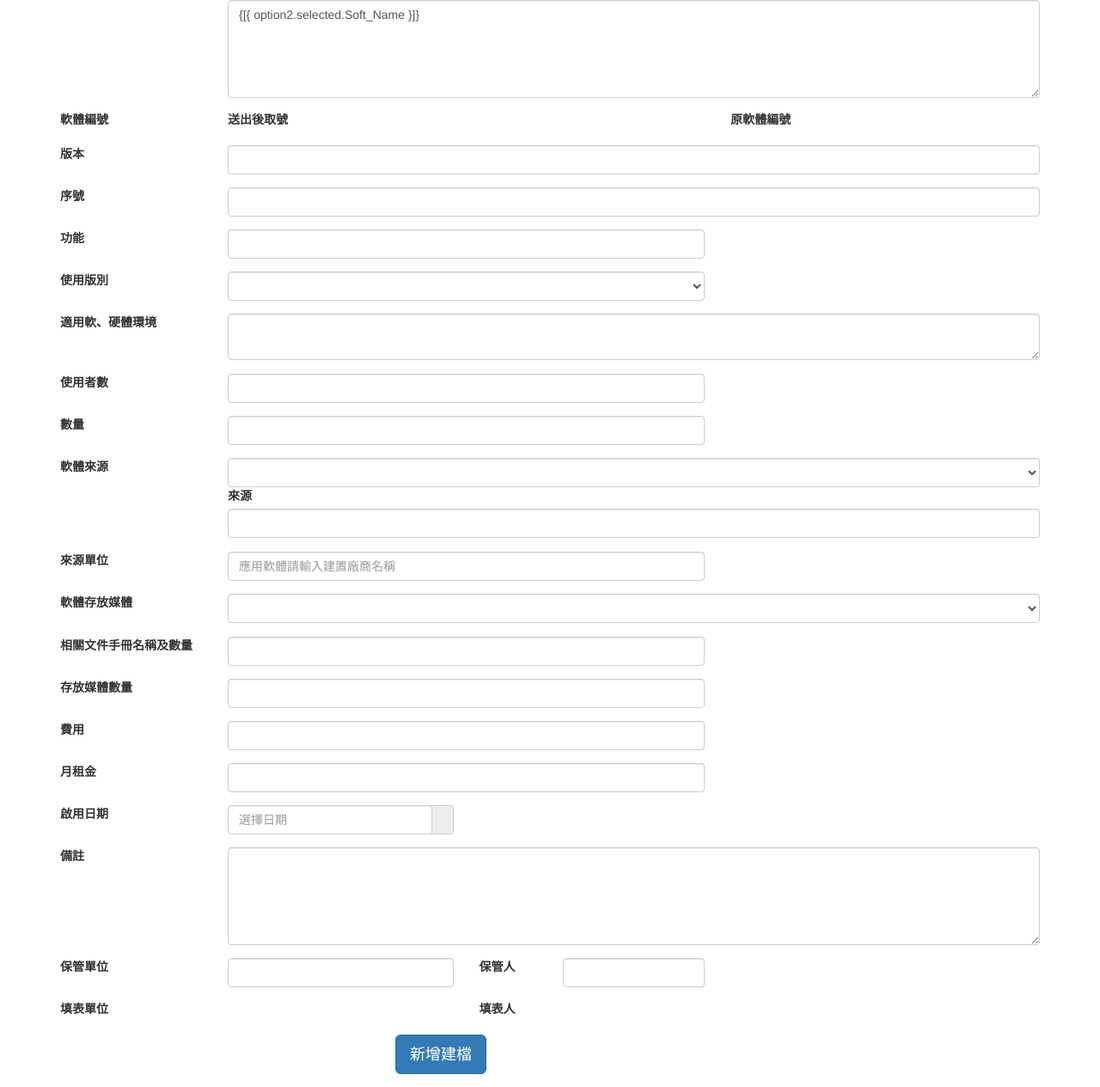
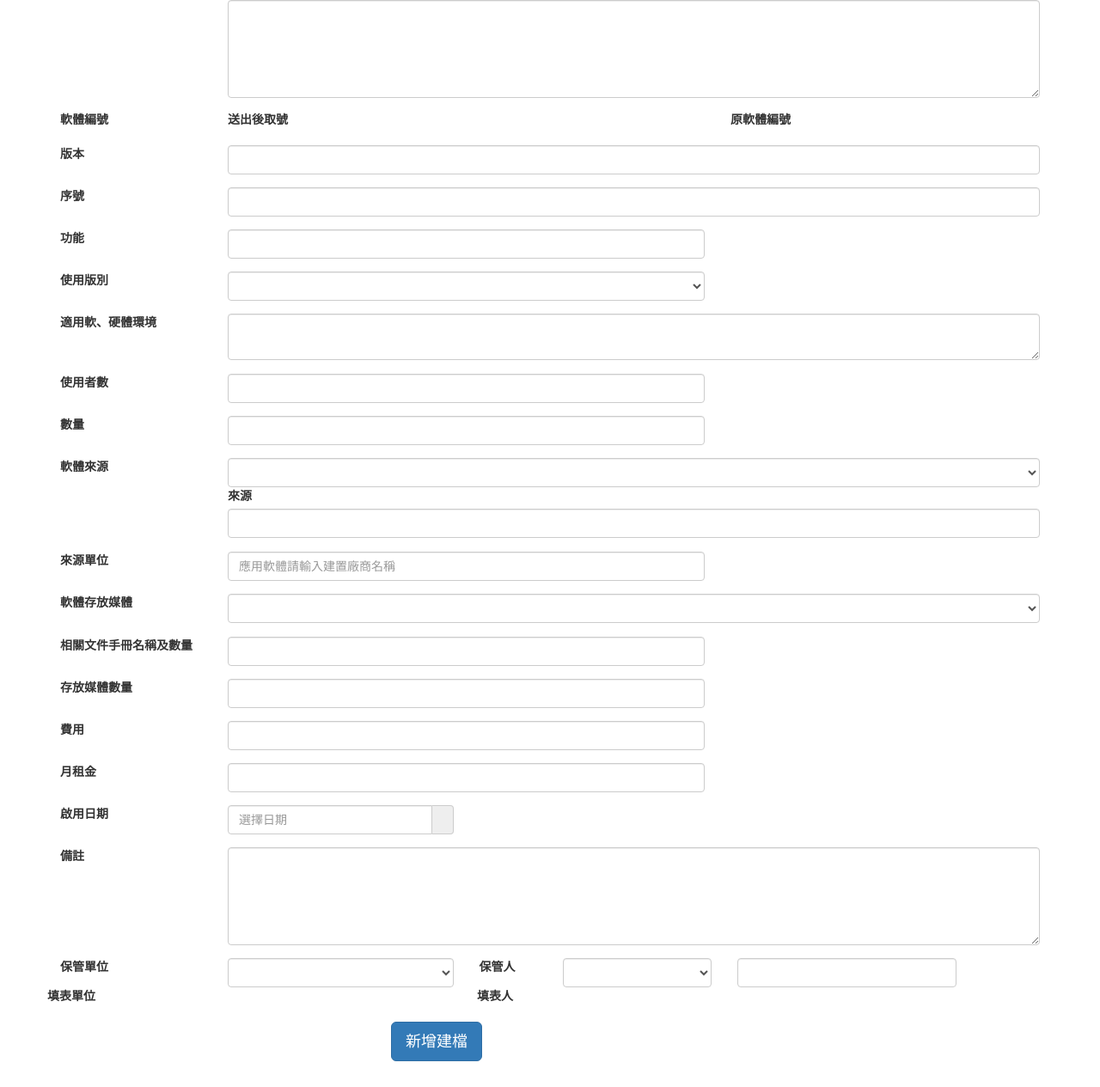
Before and after one commit to JaosnHsieh/softmana, a Node server app: template app/views/soft-add.handlebars in a window 1280 px wide. Shown: the part 225-1490 px from the top of the page at 86% size. Run offline with Node 20, Linux system fonts and the light colour scheme; the template is opened without the code that fills it, so the values that code supplies are empty; some libraries are stand-ins or nearby versions.

Commit message:
soft-add的介面讀取資料做好了 接著做前後端驗證 和 儲存

```diff
--- a/app/controllers/api.js
+++ b/app/controllers/api.js
@@ -106,6 +106,33 @@ router.get('/softName',function(req,res,next){
 });
 
 
+router.get('/tbDep',function(req,res,next){
+
+  db.tb_DEP.findAll({
+    // order: '"DEP_NO" ASC'
+  }).then(function(data){
+      res.json(data);
+  });
+
+
+
+});
+
+
+router.get('/adViewSSO',function(req,res,next){
+
+    db.ad_view_SSO.removeAttribute('id');
+
+  db.ad_view_SSO.findAll({
+    // order: '"DEP_NO" ASC'
+    where : { department: req.query.department }
+  }).then(function(data){
+    console.log(data);
+      res.json(data);
+  });
+
+});
+
 
 
 
--- a/app/views/partials/soft-add.handlebars
+++ b/app/views/partials/soft-add.handlebars
@@ -1,5 +1,5 @@
 <div ng-controller="softAddCtrl">
-    {[{soft}]}
+    {[{soft | json}]}
 
     <form class="">
 
@@ -8,7 +8,7 @@
                 <label for="">軟體別</label>
             </div>
             <div class="col-sm-10">
-                 <select name="softWay" class="form-control" ng-model="soft.way"
+                 <select name="softWay" class="form-control" ng-model="soft.diff"
                  ng-options="o.Option_Value as o.Option_Name for o in form.options1">
 
                 </select>
@@ -21,11 +21,12 @@
                 <label for="">軟體名稱</label>
             </div>
             <div class="col-sm-10">
-                <select name="softName" class="form-control" ng-model="option2.selected"
-                 ng-options="o.Soft_Name for o in form.options2 | orderBy:'Soft_Name' ">
+                <select name="softName" class="form-control" ng-model="soft.name"
+                 ng-options="o.Soft_Name as o.Soft_Name for o in form.options2 | orderBy:'Soft_Name' "
+                 ng-change="addMultiNames()">
                 </select>
 
-               <textarea class="form-control" rows="5">{[{ option2.selected.Soft_Name }]}</textarea>
+               <textarea ng-model="soft.names" class="form-control" rows="5"></textarea>
 
 
             </div>
@@ -49,7 +50,7 @@
                 <label for="">版本</label>
             </div>
             <div class="col-sm-10">
-                <input type="text" class="form-control">
+                <input type="text" class="form-control" ng-model="soft.version">
             </div>
         </div>
 
@@ -58,7 +59,7 @@
                 <label for="">序號</label>
             </div>
             <div class="col-sm-10">
-                <input type="text" class="form-control">
+                <input type="text" class="form-control" ng-model="soft.serialNum">
             </div>
 
         </div>
@@ -68,7 +69,7 @@
                 <label for="">功能</label>
             </div>
             <div class="col-sm-6">
-                <input type="text" class="form-control">
+                <input type="text" class="form-control" ng-model="soft.functions">
             </div>
 
         </div>
@@ -78,7 +79,7 @@
                 <label for="">使用版別</label>
             </div>
             <div class="col-sm-6">
-                <select name="userWay" class="form-control" ng-model="option3.selected"
+                <select name="userWay" class="form-control" ng-model="soft.usingVersion"
                  ng-options="o.Option_Value as o.Option_Name for o in form.options3">
 
                 </select>
@@ -93,7 +94,7 @@
                 <label for="">適用軟、硬體環境</label>
             </div>
             <div class="col-sm-10">
-                <textarea  class="form-control"> </textarea>
+                <textarea  class="form-control" ng-model="soft.usingEnv"> </textarea>
             </div>
             <div class="col-sm-4">
 
@@ -105,7 +106,7 @@
                 <label for="">使用者數</label>
             </div>
             <div class="col-sm-6">
-                <input type="text" class="form-control">
+                <input type="text" class="form-control" ng-model="usingNum">
             </div>
             <div class="col-sm-4">
 
@@ -117,7 +118,7 @@
                 <label for="">數量</label>
             </div>
             <div class="col-sm-6">
-                <input type="text" class="form-control">
+                <input type="text" class="form-control" ng-model="soft.numbers">
             </div>
             <div class="col-sm-4">
 
@@ -135,7 +136,7 @@
                 </select>
                 <div ng-show="soft.source==7">
                     <label>來源</label>
-                    <input type="text" class="form-control" >
+                    <input type="text" class="form-control" ng-model="soft.otherSource">
                 </div>
             </div>
             <div class="col-sm-4">
@@ -160,7 +161,7 @@
                 <label for="">軟體存放媒體</label>
             </div>
             <div class="col-sm-10">
-                <select name="soft" class="form-control" ng-model="soft.source"
+                <select name="soft" class="form-control" ng-model="soft.softStorage"
                  ng-options="o.Option_Value as o.Option_Name for o in form.options5 | orderBy:'Option_Value'">
 
                 </select>
@@ -175,7 +176,7 @@
                 <label for="">相關文件手冊名稱及數量</label>
             </div>
             <div class="col-sm-6">
-                <input type="text" class="form-control">
+                <input type="text" class="form-control" ng-model="soft.relatedNamesAndNum">
             </div>
             <div class="col-sm-4">
 
@@ -187,7 +188,7 @@
                 <label for="">存放媒體數量</label>
             </div>
             <div class="col-sm-6">
-                <input type="text" class="form-control">
+                <input type="text" class="form-control" ng-model="soft.storageNum">
             </div>
             <div class="col-sm-4">
 
@@ -200,7 +201,7 @@
                 <label for="">費用</label>
             </div>
             <div class="col-sm-6">
-                <input type="text" class="form-control">
+                <input type="text" class="form-control" ng-model="soft.expense">
             </div>
             <div class="col-sm-4">
             </div>
@@ -211,7 +212,7 @@
                 <label for="">月租金</label>
             </div>
             <div class="col-sm-6">
-                <input type="text" class="form-control">
+                <input type="text" class="form-control" ng-model="month.money">
             </div>
             <div class="col-sm-4">
             </div>
@@ -241,7 +242,7 @@
                 <label for="">備註</label>
             </div>
             <div class="col-sm-10">
-                <textarea class="form-control" rows="5"></textarea>
+                <textarea class="form-control" rows="5" ng-model="soft.comment"></textarea>
             </div>
 
         </div>
@@ -253,18 +254,34 @@
                 <label for="">保管單位</label>
             </div>
             <div class="col-sm-3">
-                <input type="text" class="form-control">
+                <select name="soft" class="form-control" ng-model="soft.manaDep"
+                 ng-options="o.DEP_NAME as o.DEP_NAME for o in form.options6 | orderBy:'DEP_NO'"
+                 ng-change="getOwners()">
+                </select>
             </div>
-            <div class="col-sm-3">
-                 <div class="row">
-                     <div class="col-sm-4">
+
+            <div class="col-sm-1">
                 <label for="">保管人</label>
             </div>
-                     <div class="col-sm-8">
-                         <input type="text" class="form-control">
+
+            <div class="col-sm-5">
+                <div class="row">
+
+                    <div class="col-sm-5">
+                        <select name="soft" class="form-control" ng-model="form.fakeManager"
+                            ng-options="o.displayName for o in form.options7"
+                            ng-change="updateRealManager()">
+                        </select>
                     </div>
+
+                    <div class="col-sm-7">
+
+                        <input class="form-control" ng-model="soft.manager"/>
+
                     </div>
+
                 </div>
+
             </div>
 
         <div class="form-group row">
--- a/public/js/core.1.5.js
+++ b/public/js/core.1.5.js
@@ -181,8 +181,8 @@ app.controller('softAddCtrl', function($scope, $filter, $http) {
         $scope.form.options3 = []; //使用版別
         $scope.form.options4 = []; //軟體來源
         $scope.form.options5 = []; //軟體存放裝置
-
-
+        $scope.form.options6 = []; //保管單位
+        $scope.form.options7 = []; //保管人
 
 
         //取得軟體別選項資料
@@ -225,6 +225,7 @@ app.controller('softAddCtrl', function($scope, $filter, $http) {
                     })
                     .error(function(data){
                     });
+
        //取得軟體存放媒體
 
        $http.get('/api/defOption?tableName=tb_OCP_SOFTDATA&colName=SOFT_STORE_MEDIA')
@@ -236,8 +237,41 @@ app.controller('softAddCtrl', function($scope, $filter, $http) {
                     .error(function(data){
                     });
 
+        //取得保管單位
 
+       $http.get('/api/tbDep')
+                    .success(function(data) {
 
+                    $scope.form.options6 = data;
+
+                    })
+                    .error(function(data){
+                    });
+
+        //取得保管人 ( 當 保管單位被選取後 )
+
+        $scope.getOwners = function(){
+            console.log($scope.soft.manaDep);
+            $http.get('/api/adViewSSO?department='+$scope.soft.manaDep)
+                    .success(function(data) {
+
+                    $scope.manager='';
+                    $scope.form.options7 = data;
+
+                    console.log(data);
+
+                    })
+                    .error(function(data){
+                    });
+        };
+
+        $scope.addMultiNames = function(){
+            $scope.soft.names = $scope.soft.name;
+        }
+
+        $scope.updateRealManager = function(){
+            $scope.soft.manager = $scope.form.fakeManager.displayName;
+        }
 
 
 
```
Lines whose indentation alone changed are shown as unchanged.
